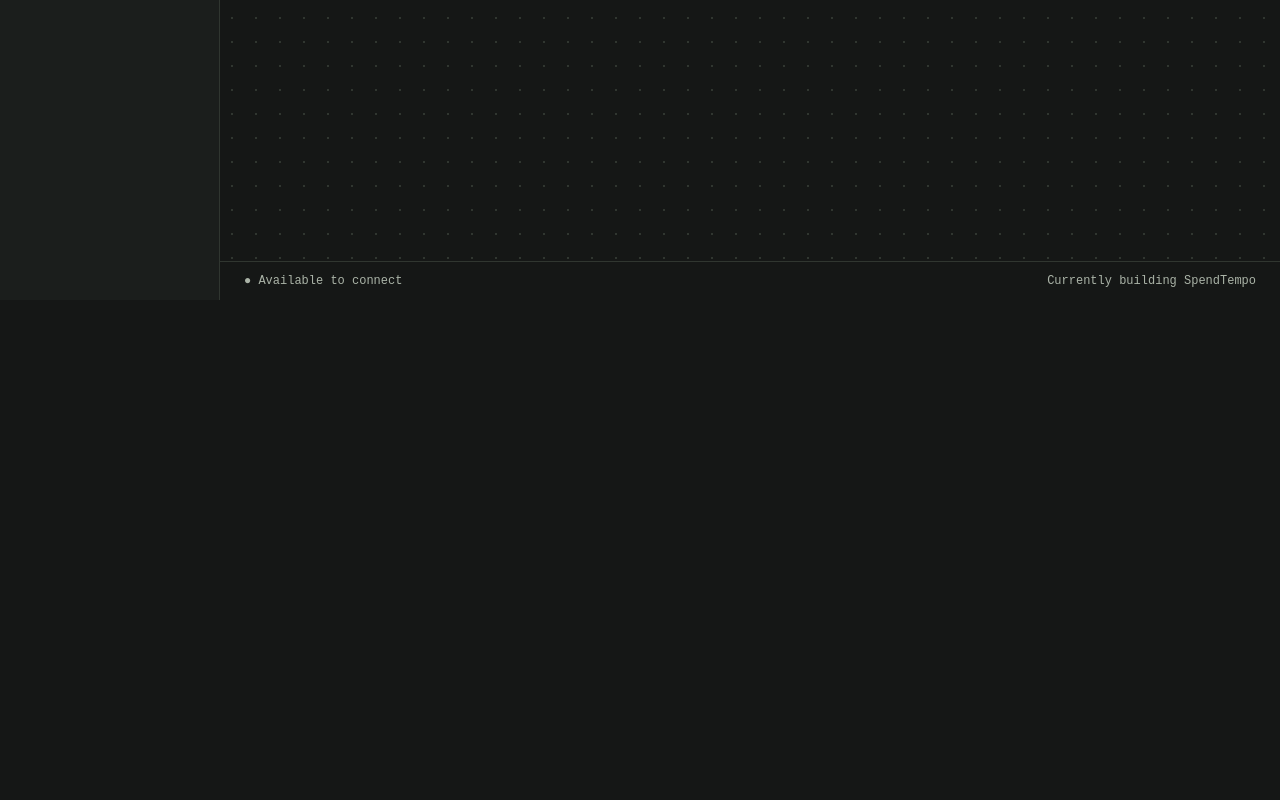
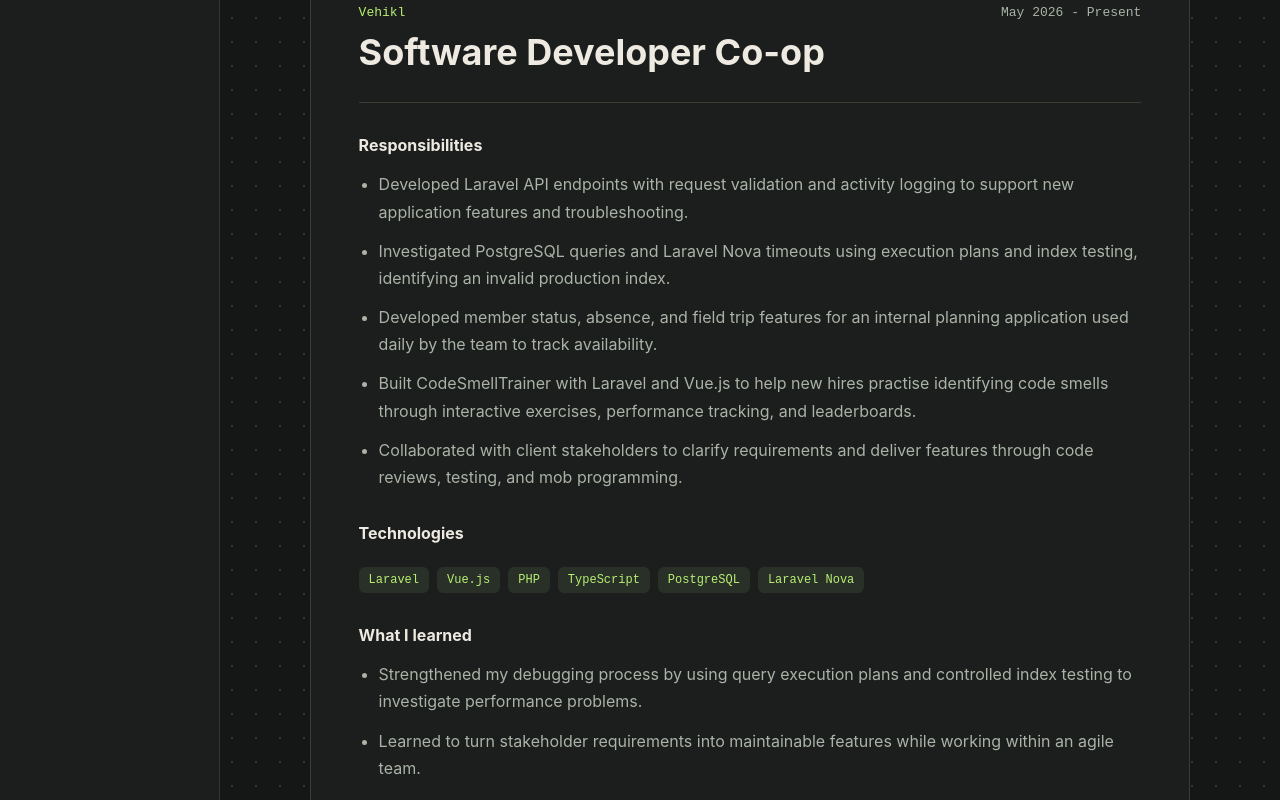
Before and after one commit to josiah-williams2024/portfolio, a React (Vite) app: page /experience in a window 1280 px wide. Shown: the part 500-1300 px from the top of the page. Before the commit the page ends 800 px from the top, so only its background shows below. Built offline with nearby package versions, Linux system fonts and the light colour scheme.

Commit message:
Experience

```diff
--- a/src/App.css
+++ b/src/App.css
@@ -390,6 +390,62 @@ h1 {
   margin-top: 28px;
 }
 
+.experience-page {
+  display: grid;
+  gap: 48px;
+  max-width: 900px;
+}
+
+.experience-entry {
+  padding: clamp(24px, 5vw, 48px);
+  border: 1px solid #364032;
+  border-radius: 16px;
+  background: #1b1e1c;
+}
+
+.experience-meta {
+  display: flex;
+  align-items: start;
+  justify-content: space-between;
+  gap: 24px;
+  padding-bottom: 28px;
+  border-bottom: 1px solid #364032;
+}
+
+.experience-company {
+  margin: 0;
+  color: #b8ef72;
+  font-family: monospace;
+}
+
+.experience-meta h2 {
+  margin: 10px 0 0;
+  font-size: clamp(24px, 4vw, 36px);
+}
+
+.experience-period {
+  margin: 0;
+  color: #aab3a7;
+  font-family: monospace;
+}
+
+.experience-entry section {
+  margin-top: 32px;
+}
+
+.experience-entry h3 {
+  color: #eeeae2;
+  font-size: 16px;
+}
+
+.experience-list {
+  display: grid;
+  gap: 12px;
+  padding-left: 20px;
+  color: #aab3a7;
+  line-height: 1.7;
+}
+
 @media (max-width: 700px) {
   .workspace {
     grid-template-columns: 1fr;
@@ -420,4 +476,8 @@ h1 {
     align-items: start;
     flex-direction: column;
   }
+
+  .experience-meta {
+    flex-direction: column;
+  }
 }
--- a/src/App.tsx
+++ b/src/App.tsx
@@ -4,6 +4,7 @@ import { Navigate, Route, Routes, useLocation } from 'react-router';
 import Sidebar from './components/Sidebar.tsx';
 import { projects } from './data/projects.ts';
 import Overview from './pages/Overview.tsx';
+import Experience from './pages/Experience.tsx';
 
 const pageTabNames: Record<string, string> = {
   '/': 'overview',
@@ -46,18 +47,7 @@ function App() {
             <Route path="/projects" element={<Projects />} />
             <Route path="/projects/:projectId" element={<Projects />} />
 
-            <Route
-              path="/experience"
-              element={
-                <>
-                  <p className="eyebrow">Learning through building</p>
-                  <h1>My experience.</h1>
-                  <p className="intro">
-                    My work and growth as a Software Developer Co-op at Vehikl.
-                  </p>
-                </>
-              }
-            />
+            <Route path="/experience" element={<Experience />} />
 
             <Route
               path="/about"
--- /dev/null
+++ b/src/data/experience.ts
@@ -0,0 +1,29 @@
+import type { Experience } from '../types/Experience.ts';
+
+export const experience: Experience = {
+    company: 'Vehikl',
+    role: 'Software Developer Co-op',
+    period: 'May 2026 - Present',
+    summary:
+        'Building and troubleshooting Laravel and Vue applications while collaborating with stakeholders and a four-person agile team.',
+    responsibilities: [
+        'Developed Laravel API endpoints with request validation and activity logging to support new application features and troubleshooting.',
+        'Investigated PostgreSQL queries and Laravel Nova timeouts using execution plans and index testing, identifying an invalid production index.',
+        'Developed member status, absence, and field trip features for an internal planning application used daily by the team to track availability.',
+        'Built CodeSmellTrainer with Laravel and Vue.js to help new hires practise identifying code smells through interactive exercises, performance tracking, and leaderboards.',
+        'Collaborated with client stakeholders to clarify requirements and deliver features through code reviews, testing, and mob programming.',
+    ],
+    technologies: [
+        'Laravel',
+        'Vue.js',
+        'PHP',
+        'TypeScript',
+        'PostgreSQL',
+        'Laravel Nova',
+    ],
+    lessons: [
+        'Strengthened my debugging process by using query execution plans and controlled index testing to investigate performance problems.',
+        'Learned to turn stakeholder requirements into maintainable features while working within an agile team.',
+        'Improved how I communicate and share implementation decisions through code reviews, testing, and mob programming.',
+    ],
+};
--- /dev/null
+++ b/src/pages/Experience.tsx
@@ -0,0 +1,54 @@
+import { experience } from '../data/experience.ts';
+
+export default function Experience() {
+    return (
+        <div className="experience-page">
+            <header className="experience-header">
+                <p className="eyebrow">Learning through building</p>
+                <h1>My experience.</h1>
+                <p className="intro">{experience.summary}</p>
+            </header>
+
+            <article className="experience-entry">
+                <div className="experience-meta">
+                    <div>
+                        <p className="experience-company">{experience.company}</p>
+                        <h2>{experience.role}</h2>
+                    </div>
+
+                    <p className="experience-period">{experience.period}</p>
+                </div>
+
+                <section>
+                    <h3>Responsibilities</h3>
+                    <ul className="experience-list">
+                        {experience.responsibilities.map((responsibility) => (
+                            <li key={responsibility}>{responsibility}</li>
+                        ))}
+                    </ul>
+                </section>
+
+                <section>
+                    <h3>Technologies</h3>
+                    <ul
+                        className="project-technologies"
+                        aria-label="Technologies used at Vehikl"
+                    >
+                        {experience.technologies.map((technology) => (
+                            <li key={technology}>{technology}</li>
+                        ))}
+                    </ul>
+                </section>
+
+                <section>
+                    <h3>What I learned</h3>
+                    <ul className="experience-list">
+                        {experience.lessons.map((lesson) => (
+                            <li key={lesson}>{lesson}</li>
+                        ))}
+                    </ul>
+                </section>
+            </article>
+        </div>
+    );
+}
--- /dev/null
+++ b/src/types/Experience.ts
@@ -0,0 +1,9 @@
+export type Experience = {
+    company: string;
+    role: string;
+    period: string;
+    summary: string;
+    responsibilities: string[];
+    technologies: string[];
+    lessons: string[];
+};
```
